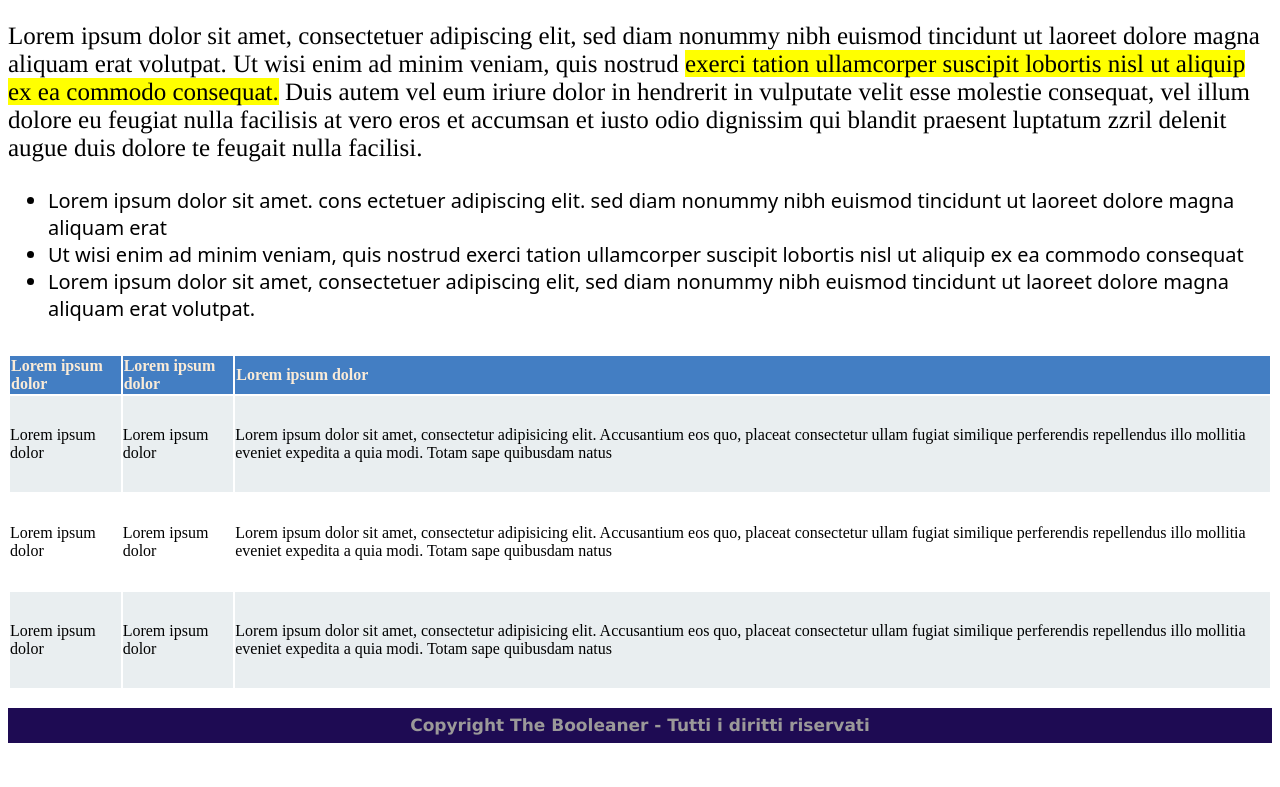
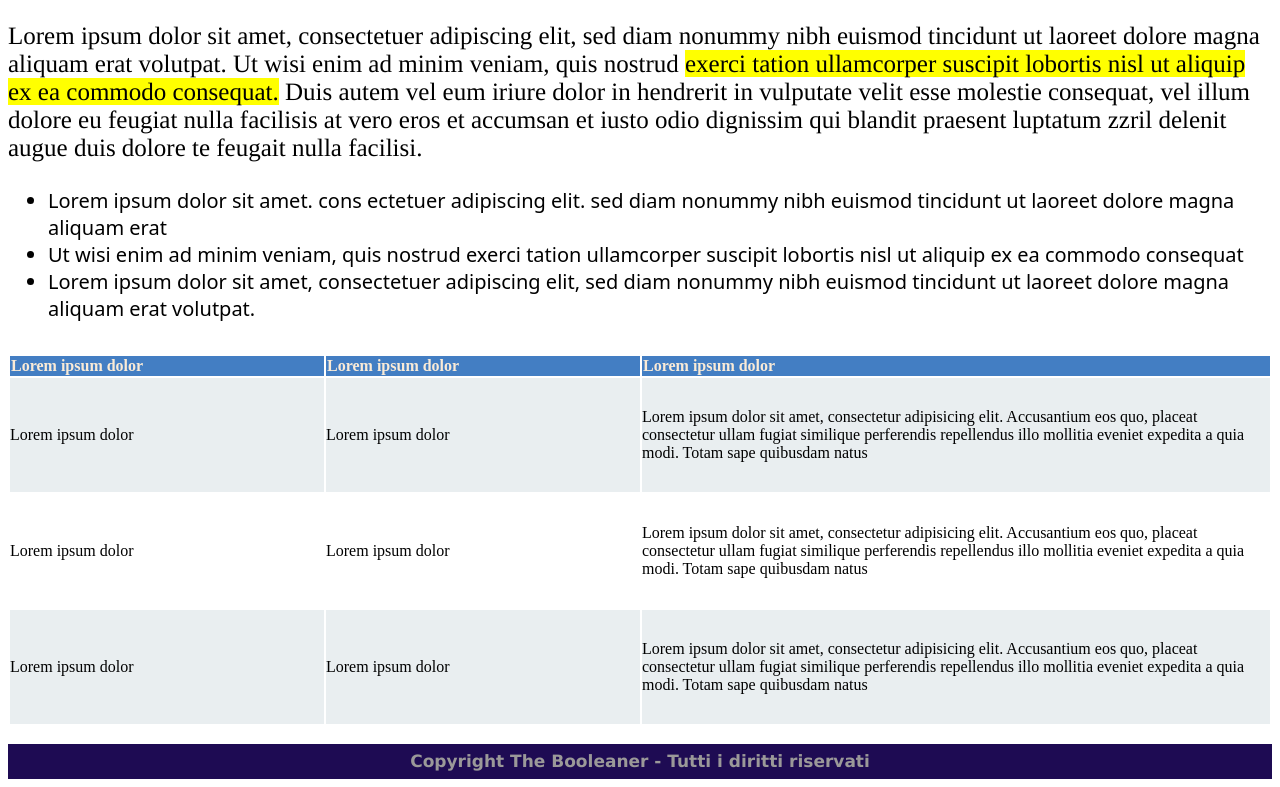
Before and after one commit to stefanomurtas/The-booleaner, a plain HTML site: page index.html in a window 1280 px wide. Shown: the part 1883-2670 px from the top of the page. Before the commit the page ends 2634 px from the top, so only its background shows below. Drawn offline with Linux system fonts and the light colour scheme.

Commit message:
add new css for the table

```diff
--- a/css/file.css
+++ b/css/file.css
@@ -121,3 +121,7 @@ footer {
     padding: 0.6%;
     font-size: 17px;
 }
+
+#c1{
+  width:25%;
+}
--- a/index.html
+++ b/index.html
@@ -24,8 +24,7 @@
         </section>
         <!-- immagini di tim berners + descrizione di esse -->
         <section>
-            <img id="tim" src="/img/tim-1.jpg" alt="foto Tim Berners Lee1">
-            <img id="tim2" src="/img/tim-2.jpg" alt="foto Tim Berners Lee2">
+            <img id="tim" src="/img/tim-1.jpg" alt="foto Tim Berners Lee1"><img id="tim2" src="/img/tim-2.jpg" alt="foto Tim Berners Lee2">
             <div id="photo"> 1st photo Jhon S. and James L. Knight Foundation, by Scott Henrichsen<br>
                 2nd Photo: Wikimedia by Pual Clarke
             </div>
@@ -58,9 +57,9 @@
             <table>
                 <thead>
                     <tr>
-                        <th>Lorem ipsum dolor</th>
-                        <th>Lorem ipsum dolor</th>
-                        <th>Lorem ipsum dolor</th>
+                        <th id="c1">Lorem ipsum dolor</th>
+                        <th id="c1">Lorem ipsum dolor</th>
+                        <th id="larg">Lorem ipsum dolor</th>
                     </tr>
 
                 </thead>
```
Also changed, not shown: 1 other file.
